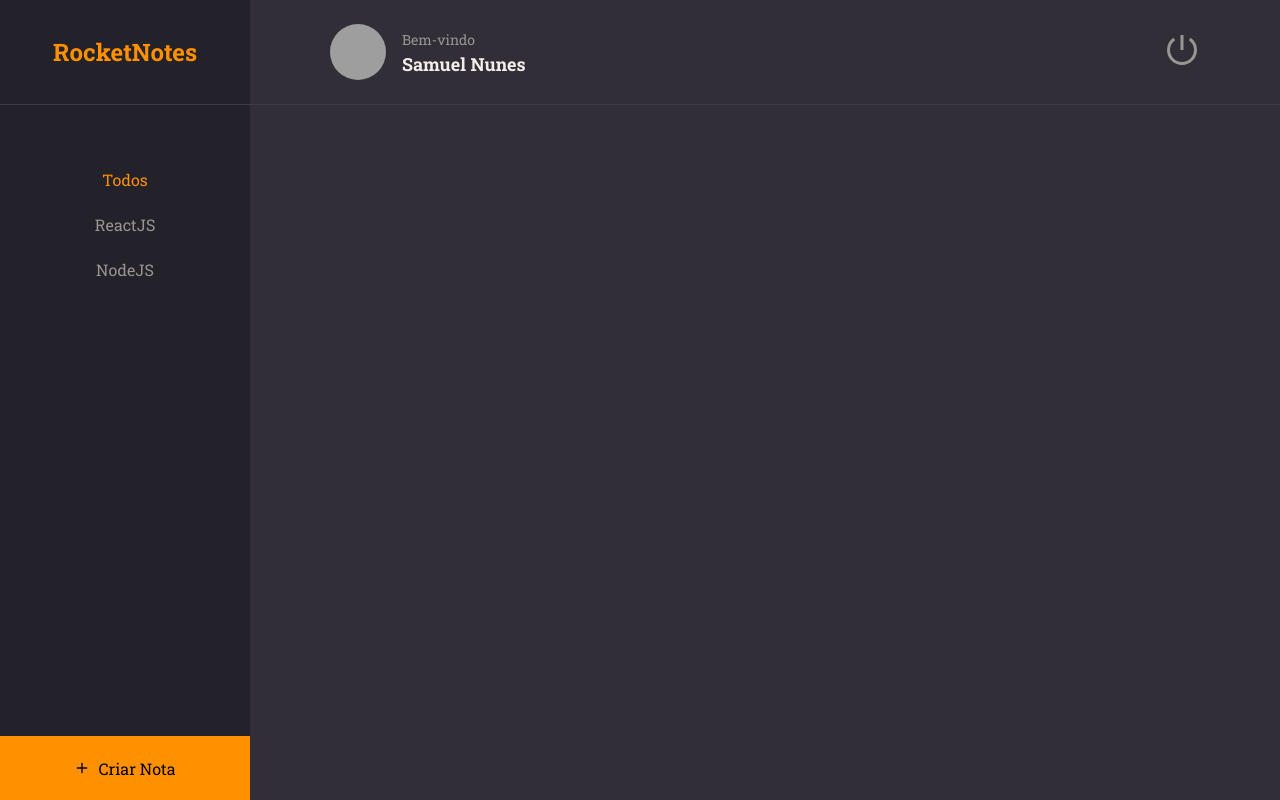
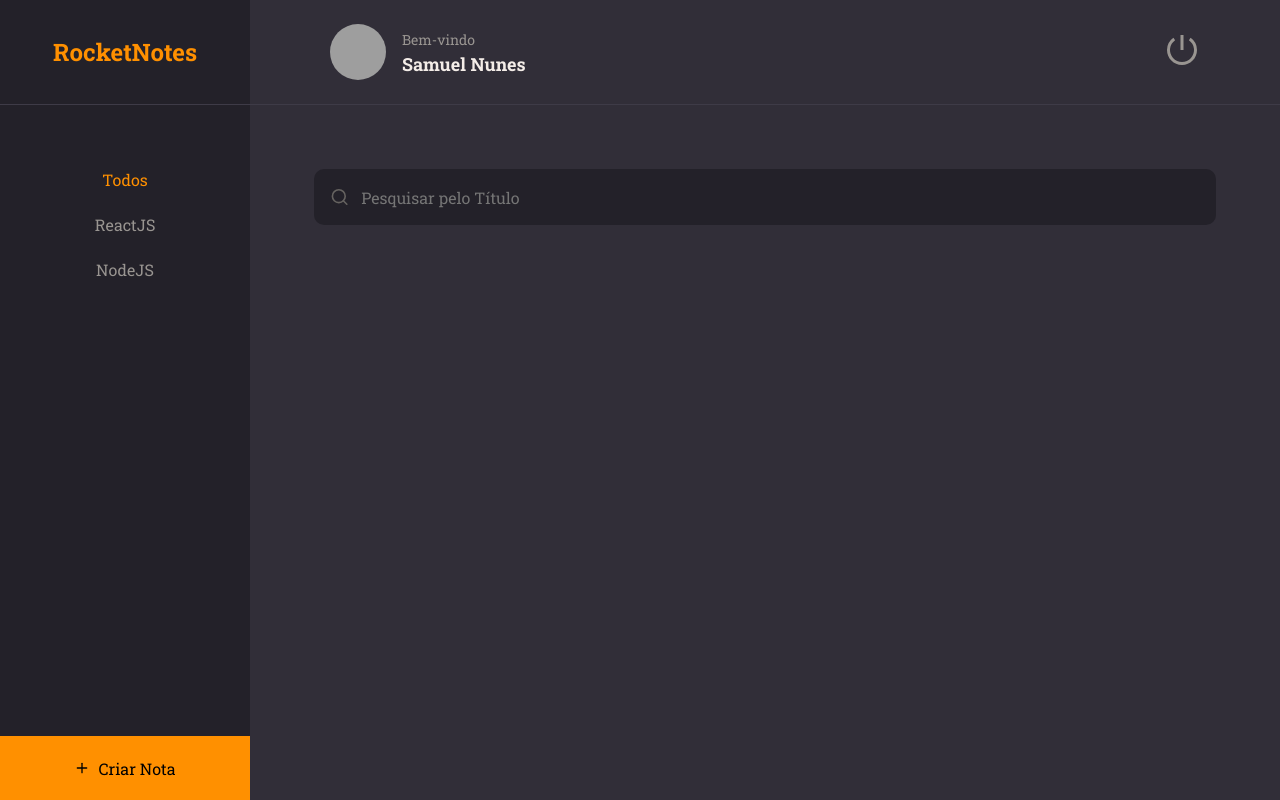
Before and after one commit to samuelnd/RocketNotes, a React (Vite) app: page / in a window 1280 px wide. Built offline with nearby package versions, Linux system fonts and the light colour scheme; grey boxes are pictures that could not be loaded.

Commit message:
page home completed

```diff
--- a/src/components/Input/index.jsx
+++ b/src/components/Input/index.jsx
@@ -0,0 +1,10 @@
+import {Container} from "./styles";
+
+export function Input({icon: Icon, ...rest}) {
+    return (
+        <Container>
+            { Icon && <Icon size={20} /> }
+            <input {...rest} />
+        </Container>
+    )
+}
--- a/src/components/Input/styles.js
+++ b/src/components/Input/styles.js
@@ -0,0 +1,33 @@
+import styled from "styled-components";
+
+export const Container = styled.div`
+    width: 100%;
+    display: flex;
+    align-items: center;
+
+    background-color: ${({theme}) => theme.COLORS.BACKGROUND_900};
+    color: ${({theme}) => theme.COLORS.GRAY_300};
+
+    margin-bottom: .8rem;
+    border-radius: 1rem;
+
+    > input {
+        height: 56px;
+        width: 100%;
+
+        padding: 1.2rem;
+
+        color: ${({theme}) => theme.COLORS.WHITE};
+        background: transparent;
+        border: 0;
+
+        &:placeholder {
+            color: ${({theme}) => theme.COLORS.GRAY_300};
+        }
+
+    }
+
+    > svg {
+            margin-left: 1.6rem;
+        }
+`;
--- a/src/pages/Home/index.jsx
+++ b/src/pages/Home/index.jsx
@@ -1,7 +1,8 @@
-import {FiPlus} from "react-icons/fi";
+import {FiPlus, FiSearch} from "react-icons/fi";
 import {Container, Brand, Menu, Search, Content, NewNote} from './styles';
 
 import {Header} from "../../components/Header";
+import {Input} from "../../components/Input";
 import {ButtonText} from "../../components/ButtonText";
 
 
@@ -21,7 +22,7 @@
         </Menu>
 
         <Search>
-
+            <Input placeholder="Pesquisar pelo Título" icon={FiSearch}/>
         </Search>
 
         <Content>
--- a/src/pages/Home/styles.js
+++ b/src/pages/Home/styles.js
@@ -53,6 +53,9 @@
 
 export const Search = styled.div`
     grid-area: search;
+
+    padding:
+    6.4rem 6.4rem 0;
 `;
 
 export const Content = styled.div`
```
